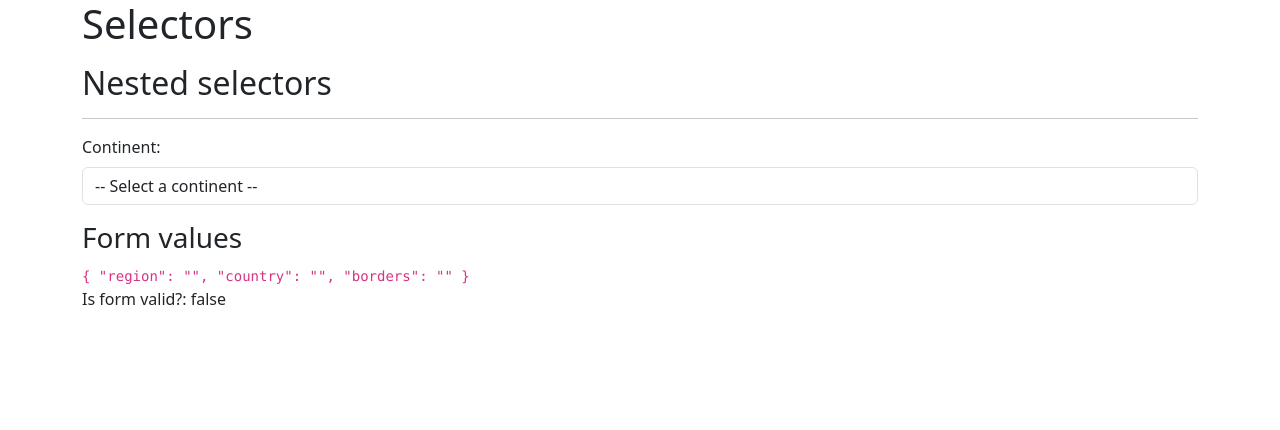
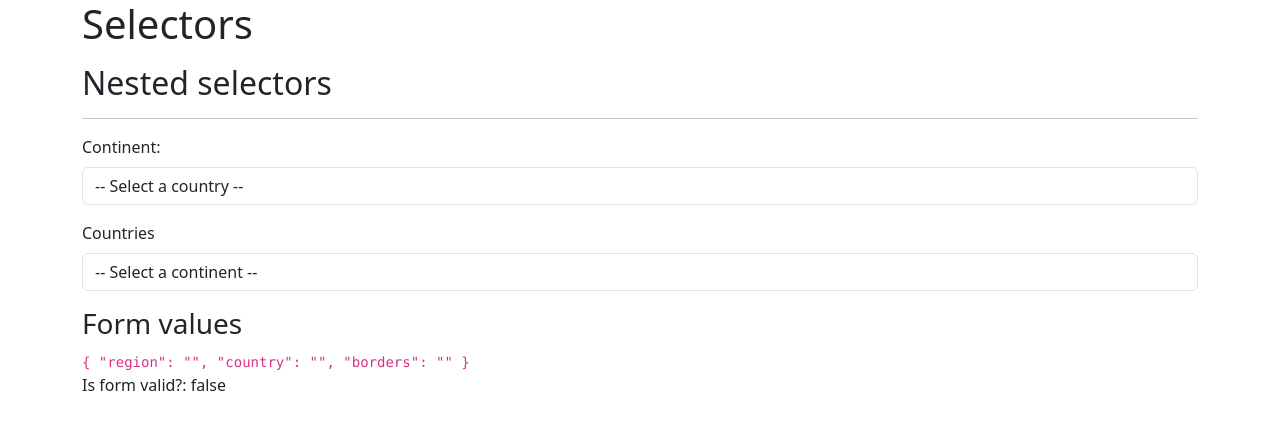
Before and after one commit to danielaliendo/angular-dynamic-forms, an Angular app: page /selector/selector in a window 1280 px wide. Shown: the top 430 px of the page. Built offline with nearby package versions, Linux system fonts and the light colour scheme.

Commit message:
continents and countries selectors were added

```diff
--- a/src/app/country/pages/selector-page/selector-page.component.html
+++ b/src/app/country/pages/selector-page/selector-page.component.html
@@ -1,16 +1,34 @@
 <h2 class="mt-3">Nested selectors</h2>
 <hr>
 
-<form>
+<form [formGroup]="form">
+
   <!-- Continent -->
-  <div [formGroup]="form" class="row mb-3">
+  <div class="row mb-3">
     <div class="col">
       <label class="form-label">Continent:</label>
       <select class="form-control" formControlName="region">
-        <option value="">-- Select a continent --</option>
+        <option value="">-- Select a country --</option>
+        <option *ngFor="let region of regions" [value]="region">
+          {{region}}
+        </option>
       </select>
     </div>
   </div>
+
+  <!-- Countries -->
+  <div class="row mb-3">
+    <div class="col">
+      <label class="form-label">Countries</label>
+      <select class="form-control" formControlName="region">
+        <option value="">-- Select a continent --</option>
+        <option *ngFor="let region of regions" [value]="region">
+          {{region}}
+        </option>
+      </select>
+    </div>
+  </div>
+
 </form>
 
 <h3>Form values</h3>
```
